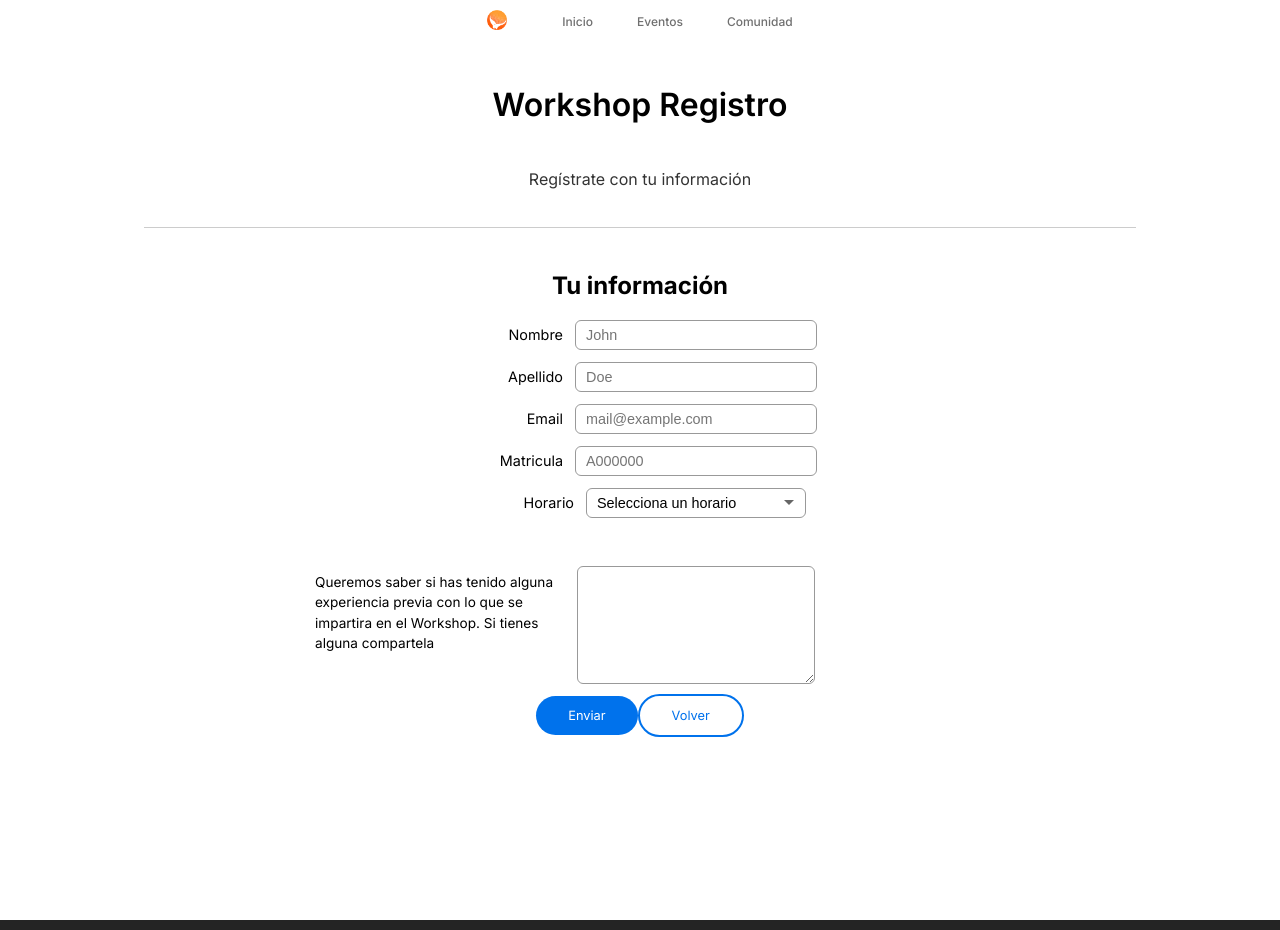
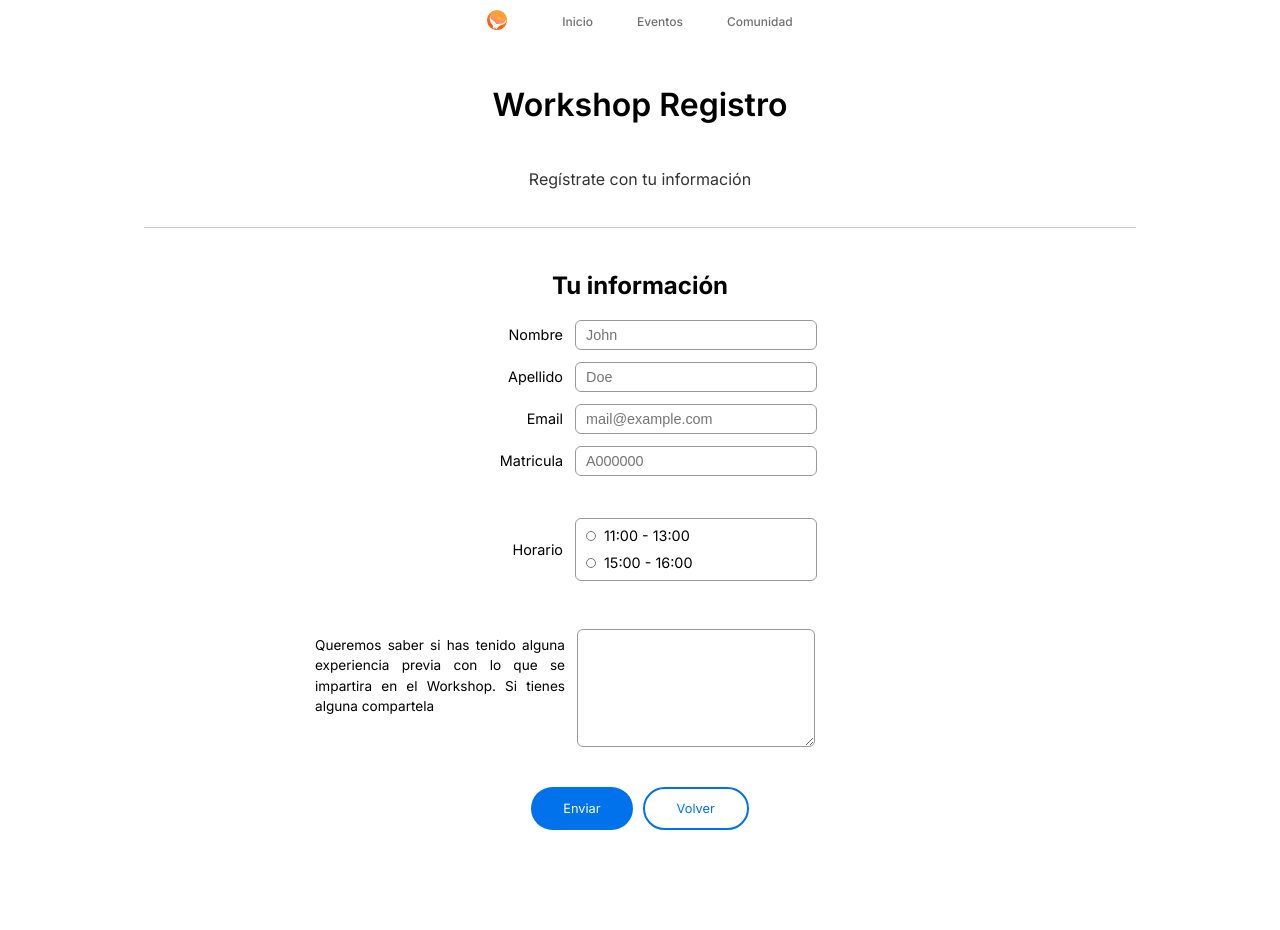
Before and after one commit to iTecCEM/itec_web, a React (Vite) app: page /registro/1 in a window 1280 px wide. Built offline with nearby package versions, Linux system fonts and the light colour scheme.

Commit message:
Changed text inputs widht to mathc to all of them | Change select horario mode to a picker with labels

```diff
--- a/src/pages/Register.css
+++ b/src/pages/Register.css
@@ -46,6 +46,10 @@ hr {
   margin-bottom: 12px;
 }
 
+.horarioRow {
+  padding-top: 30px;
+}
+
 .inputLabel {
   width: 100px;
   text-align: right;
@@ -75,13 +79,30 @@ select.textInput {
 
 .radioGroup {
   width: 220px;
+  box-sizing: content-box;
+  padding: 6px 10px;
   border: 1px solid #999;
   border-radius: 6px;
-  padding: 10px 14px;
   background: white;
   display: flex;
   flex-direction: column;
+  gap: 6px;
+}
+
+.radioOption {
+  display: flex;
+  align-items: center;
   gap: 8px;
+  font-size: 0.9rem;
+  color: black;
+  cursor: pointer;
+}
+
+.radioOption input[type="radio"] {
+  width: 10px;
+  height: 10px;
+  accent-color: #333;
+  margin: 0;
 }
 
 .textareaRow {
@@ -96,7 +117,7 @@ select.textInput {
   width: 250px;
   margin-left: -150px;
   flex-shrink: 0;
-  text-align: left;
+  text-align: justify;
   padding-right: 12px;
   font-size: 0.85rem;
   color: black;
@@ -116,7 +137,8 @@ textarea {
 }
 
 .buttonArea {
-  padding: 10px;
-  flex-direction: row;
+  padding: 40px;
+  display: flex;
+  justify-content: center;
   gap: 10px;
 }
--- a/src/pages/Register.tsx
+++ b/src/pages/Register.tsx
@@ -178,23 +178,31 @@ export default function Registro() {
                     />
                 </div>
 
-                <div className="inputRow">
+                <div className="inputRow horarioRow">
                     <label className="inputLabel">Horario</label>
-                    <select
-                        name="selectedSchedule"
-                        className="textInput"
-                        required
-                        value={form.selectedSchedule}
-                        onChange={handleChange}
-                    >
-                        <option value="">Selecciona un horario</option>
-                        <option value={evento?.horario_1 ?? '11:00 - 13:00'}>
+                    <div className="radioGroup">
+                        <label className="radioOption">
+                            <input
+                                type="radio"
+                                name="selectedSchedule"
+                                value={evento?.horario_1 ?? '11:00 - 13:00'}
+                                required
+                                checked={form.selectedSchedule === (evento?.horario_1 ?? '11:00 - 13:00')}
+                                onChange={handleChange}
+                            />
                             {evento?.horario_1 ?? '11:00 - 13:00'}
-                        </option>
-                        <option value={evento?.horario_2 ?? '15:00 - 16:00'}>
+                        </label>
+                        <label className="radioOption">
+                            <input
+                                type="radio"
+                                name="selectedSchedule"
+                                value={evento?.horario_2 ?? '15:00 - 16:00'}
+                                checked={form.selectedSchedule === (evento?.horario_2 ?? '15:00 - 16:00')}
+                                onChange={handleChange}
+                            />
                             {evento?.horario_2 ?? '15:00 - 16:00'}
-                        </option>
-                    </select>
+                        </label>
+                    </div>
                 </div>
 
                 <div className="textareaRow">
```
